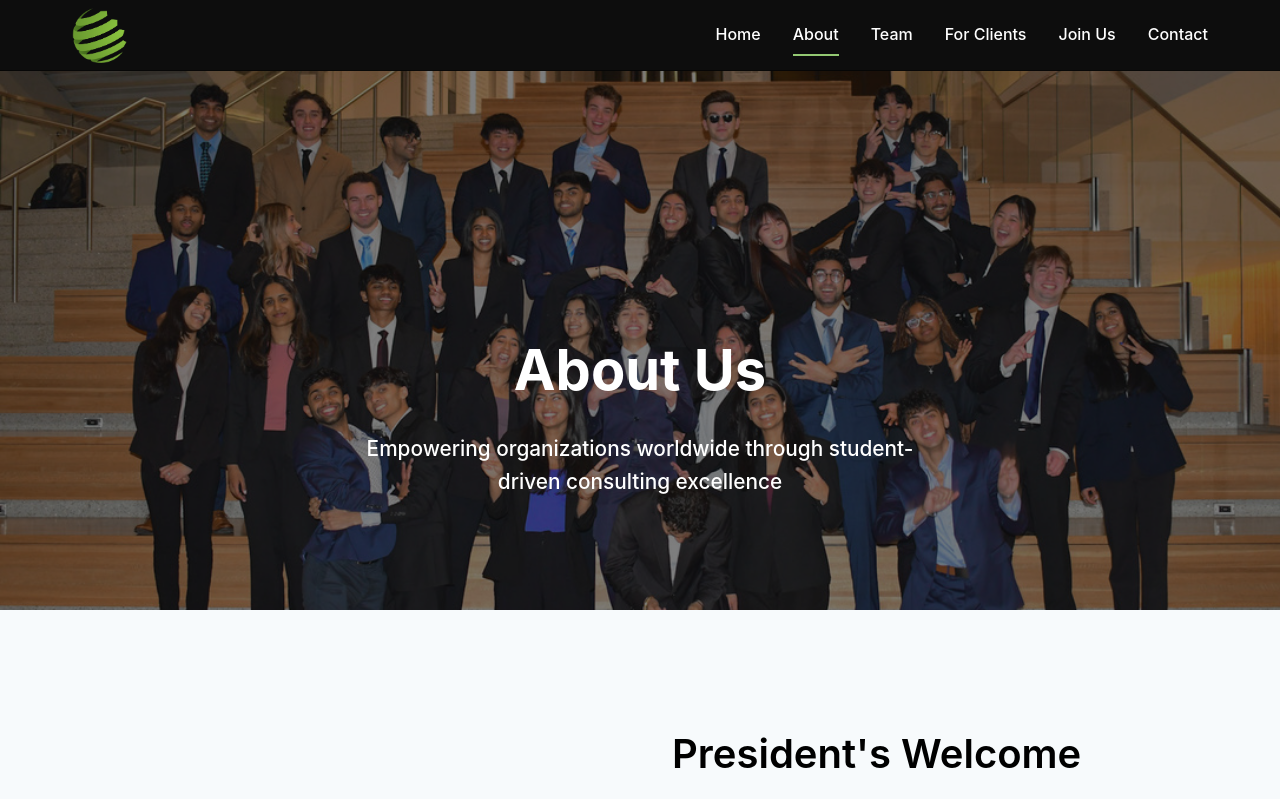
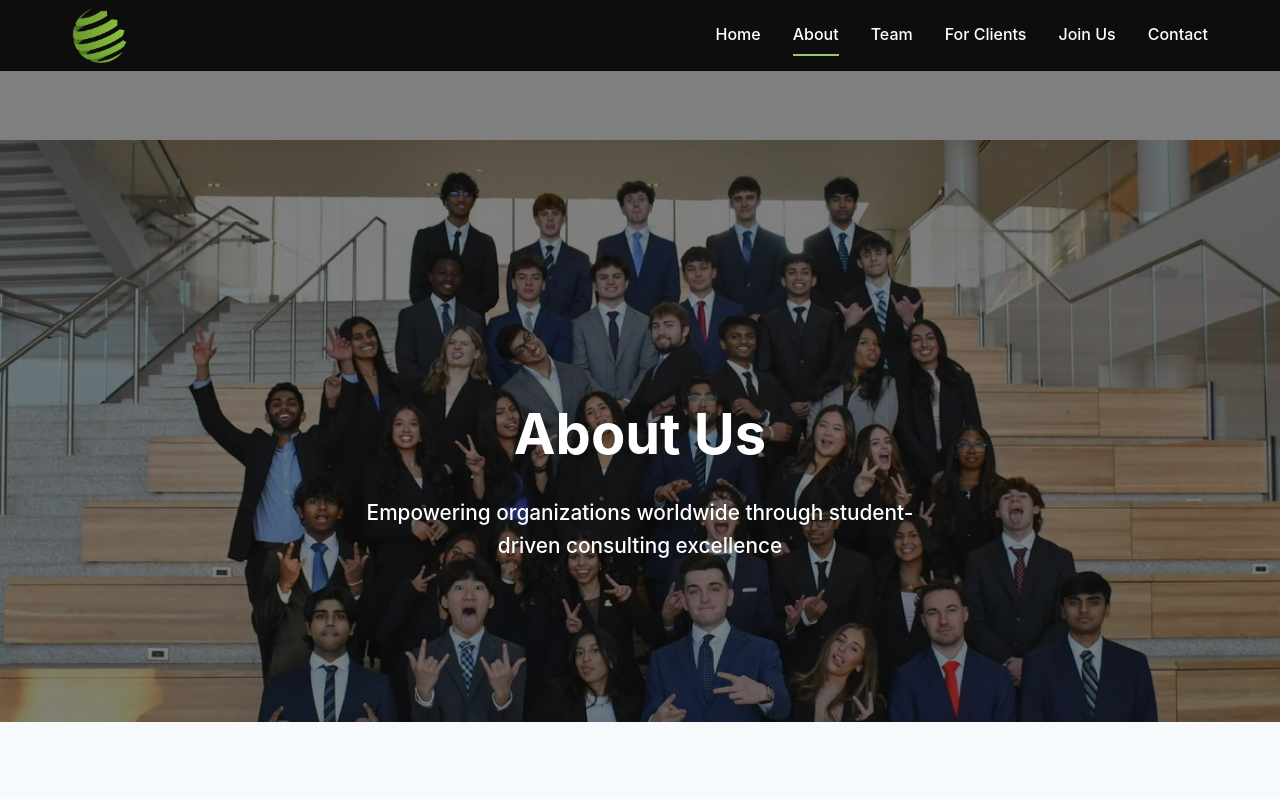
Before and after one commit to akhilkadari/180-website, a React (Create React App) app: page /about in a window 1280 px wide. Shown: the top 799 px of the page. Built offline with nearby package versions, Linux system fonts and the light colour scheme.

Commit message:
final new pics

```diff
--- a/src/pages/About.css
+++ b/src/pages/About.css
@@ -1,12 +1,12 @@
 /* About Hero Section */
 .about-hero {
-  background-image: url('/public/silly_group_pic.jpeg');
-  background-position: center;
+  /* Offset so image starts below fixed navbar (70px tall) */
+  background-position: center 70px;
   background-size: cover;
   background-repeat: no-repeat;
   background-attachment: fixed;
   color: white;
-  padding: 14rem 0 5rem;
+  padding: 18rem 0 8rem;
   text-align: center;
   position: relative;
 }
--- a/src/pages/About.js
+++ b/src/pages/About.js
@@ -57,7 +57,10 @@ const About = () => {
   return (
     <div className="about">
       {/* Hero Section */}
-      <section className="about-hero">
+      <section
+        className="about-hero"
+        style={{ backgroundImage: `url(${process.env.PUBLIC_URL}/new_org_silly.jpeg)` }}
+      >
         <div className="container">
           <motion.div
             initial={{ opacity: 0, y: 50 }}
```
Also changed, not shown: public/all_girls_2026.jpeg.
